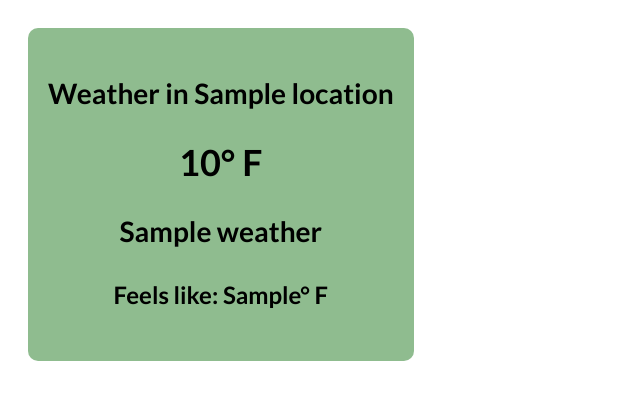
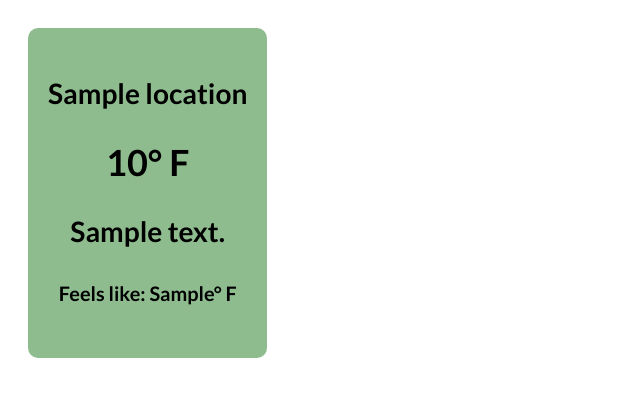
Before and after one commit to dewhallez/WEATHER_API, a Flask app: template templates/results.html in a window 1280 px wide. Shown: the top 400 px of the page, without its empty margins (0-640 px from the left). Run offline with Flask 2, Linux system fonts and the light colour scheme; the template is opened without the code that fills it: most values are stand-ins (such as "Sample title", 1, 10 or a date in 2020).

Commit message:
added descriptiop to app.py and results.html.

```diff
--- a/app.py
+++ b/app.py
@@ -25,10 +25,11 @@ def render_results():
     data = get_weather_results(zip_code, api_key)
     temp = "{0:.2f}".format(data['main']["temp"])
     feels_like = "{0:.2f}".format(data["main"]["feels_like"])
-    weather = data["weather"][0]["main"]
     location = data["name"]
+    description = data['weather'][0]['description']
 
-    return render_template('results.html', location=location, temp=temp, feels_like=feels_like, weather=weather)
+
+    return render_template('results.html', location=location, temp=temp, feels_like=feels_like, description=description)
 
 
 # Get api key from "config.ini" file
--- a/templates/home.html
+++ b/templates/home.html
@@ -7,7 +7,7 @@
     <link rel= "stylesheet" type= "text/css" href= "{{ url_for('static',filename='styles/home.css') }}">
 </head>
 <body>
-    <h2>Weather Dashboard in Flask</h2>
+    <h2>Today's weather</h2>
     <form id="weatherForm" action="{{ url_for('render_results') }}" method="post">
         Location Zip Code: <input id="weatherInput" type="text" name="zipCode"><br>
         <input id="weatherSubmit" type="submit" value="Submit">
--- a/templates/results.html
+++ b/templates/results.html
@@ -8,10 +8,10 @@
 </head>
 <body>
     <div id="weatherResults">
-        <h3>Weather in {{ location }}</h3>
+        <h3>{{ location }}</h3>
         <h2>{{ temp }}° F</h2>
-        <h3>{{ weather }}</h3>
-        <h4>Feels like: {{ feels_like }}° F</h4>
+        <h3>{{ description }}</h3>
+        <h5>Feels like: {{ feels_like }}° F</h5>
     </div>
 </body>
 </html>
```
